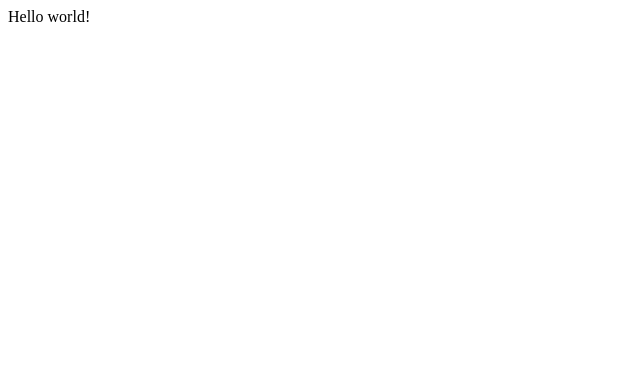
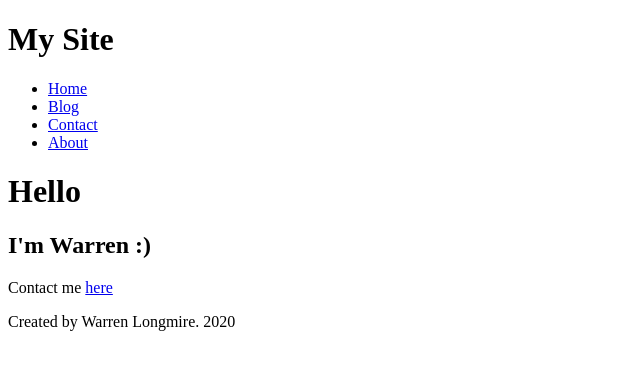
Before and after one commit to wlongmire/Gatsby-Bootcamp, a Gatsby site: page / in a window 1280 px wide. Shown: the whole page, without its empty margins (0-640 px from the left). Built offline with nearby package versions, Linux system fonts and the light colour scheme; Gatsby itself is replaced by a stand-in of ours.

Commit message:
blank commit

```diff
--- /dev/null
+++ b/src/components/footer.js
@@ -0,0 +1,11 @@
+import React from "react"
+
+const Footer = () => {
+  return (
+    <footer>
+      <p>Created by Warren Longmire. 2020</p>
+    </footer>
+  );
+}
+
+export default Footer;
--- /dev/null
+++ b/src/components/header.js
@@ -0,0 +1,20 @@
+import React from 'react';
+import { Link } from "gatsby";
+
+const Header = () => {
+  return (
+    <div>
+      <h1>My Site</h1>
+      <nav>
+        <ul>
+          <li><Link to="/">Home</Link></li>
+          <li><Link to="/blog">Blog</Link></li>
+          <li><Link to="/contact">Contact</Link></li>
+          <li><Link to="/about">About</Link></li>
+        </ul>
+      </nav>
+    </div>
+  );
+}
+
+export default Header;
--- /dev/null
+++ b/src/components/layout.js
@@ -0,0 +1,15 @@
+import React from "react";
+import Footer from "./footer";
+import Header from "./header";
+
+const Layout = (props) => {
+  return (
+    <div>
+      <Header />
+      {props.children}
+      <Footer />
+    </div>
+  )
+}
+
+export default Layout;
--- a/src/pages/index.js
+++ b/src/pages/index.js
@@ -1,5 +1,15 @@
-import React from "react"
+import React from "react";
+import Layout from "../components/layout";
+import { Link } from "gatsby";
 
-export default function Home() {
-  return <div>Hello world!</div>
+const IndexPage = () => {
+  return (
+    <Layout>
+      <h1>Hello</h1>
+      <h2>I'm Warren :)</h2>
+      <p>Contact me <Link to="/contact">here</Link></p>
+    </Layout>
+  );
 }
+
+export default IndexPage;
```
Also changed, not shown: src/pages/about.js (added, +14 -0 lines), src/pages/blog.js (added, +13 -0 lines), src/pages/contact.js (added, +12 -0 lines).
